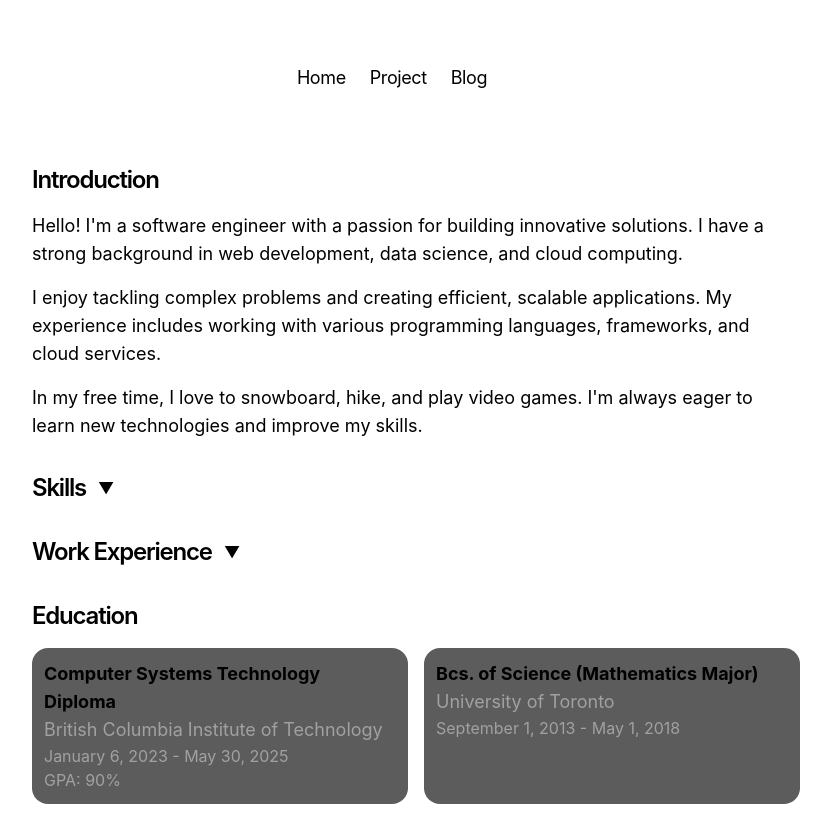
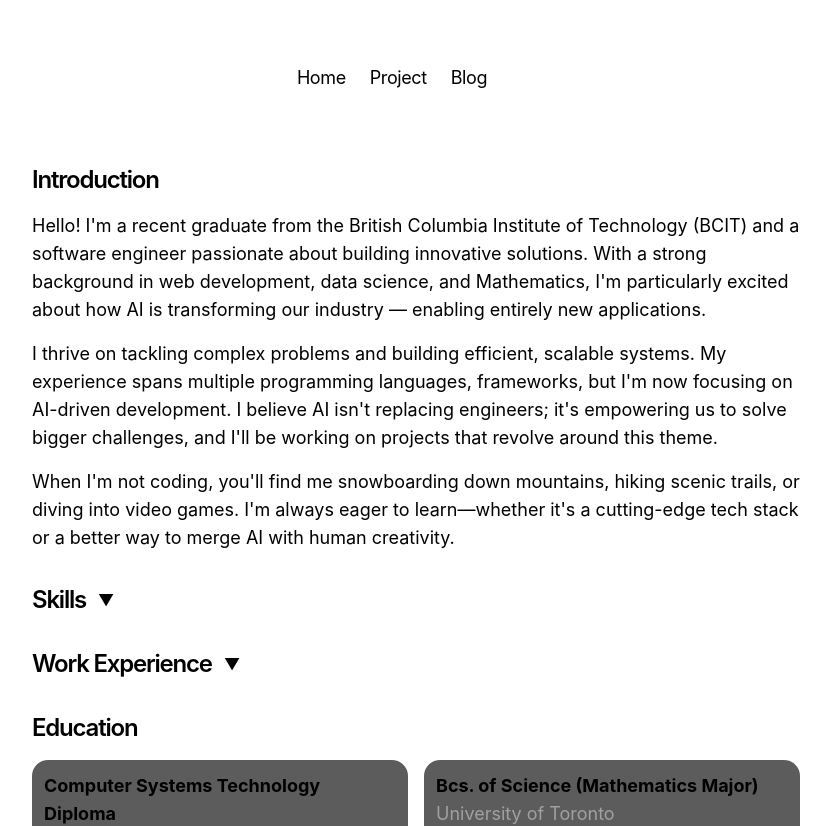
Before and after one commit to brianctb/personal-webpage, a Next.js app: page / in a window 1280 px wide. Shown: the top 826 px of the page, without its empty margins (224-1055 px from the left). Built offline with nearby package versions, Linux system fonts and the light colour scheme.

Commit message:
Change homepage content

```diff
--- a/app/components/project/projectCard.tsx
+++ b/app/components/project/projectCard.tsx
@@ -63,7 +63,7 @@ export const ProjectCard = ({ project }: { project: Project }) => {
                                 <p className="mt-2 w-full text-xl text-left lg:text-center text-neutral-700 dark:text-neutral-300">
                                     {"Duties"}
                                 </p>
-                                <ul className="list-disc list-outside pl-5 text-neutral-400 w-full text-left lg:text-center">
+                                <ul className="list-disc list-outside pl-5 text-neutral-400 w-full text-left">
                                     {project.duties.map((duty, index) => (
                                         <li key={index}>{duty}</li>
                                     ))}
--- a/app/interface/homepage.ts
+++ b/app/interface/homepage.ts
@@ -32,10 +32,10 @@ export interface WorkExperience {
 export const introduction: Introduction = {
     title: "Introduction",
     content: [
-        "Hello! I'm a software engineer with a passion for building innovative solutions. I have a strong background in web development, data science, and cloud computing.",
-        "I enjoy tackling complex problems and creating efficient, scalable applications. My experience includes working with various programming languages, frameworks, and cloud services.",
-        "In my free time, I love to snowboard, hike, and play video games. I'm always eager to learn new technologies and improve my skills."
-    ]
+      "Hello! I'm a recent graduate from the British Columbia Institute of Technology (BCIT) and a software engineer passionate about building innovative solutions. With a strong background in web development, data science, and Mathematics, I'm particularly excited about how AI is transforming our industry — enabling entirely new applications.",
+      "I thrive on tackling complex problems and building efficient, scalable systems. My experience spans multiple programming languages, frameworks, but I'm now focusing on AI-driven development. I believe AI isn't replacing engineers; it's empowering us to solve bigger challenges, and I'll be working on projects that revolve around this theme.",
+      "When I'm not coding, you'll find me snowboarding down mountains, hiking scenic trails, or diving into video games. I'm always eager to learn—whether it's a cutting-edge tech stack or a better way to merge AI with human creativity."
+  ]
 }
 
 export const skills: Skill[] = [
--- a/app/interface/project.ts
+++ b/app/interface/project.ts
@@ -11,7 +11,7 @@ export interface Project {
 export const projects: Project[] = [
   {
     name: "AI Storyteller",
-    description: "A web app that generates stories using OpenAI API. It allows user to control the story's direction and style, it even includdes a plot twist feature for added excitement!",
+    description: "A web app that generates stories using OpenAI API. It allows user to control the story's direction and style, it even includes a plot twist feature for added excitement!",
     publishedAt: "2025-04-30",
     duties: [
       "Developed backend API implementing OpenAI integration for dynamic story generation.",
```
